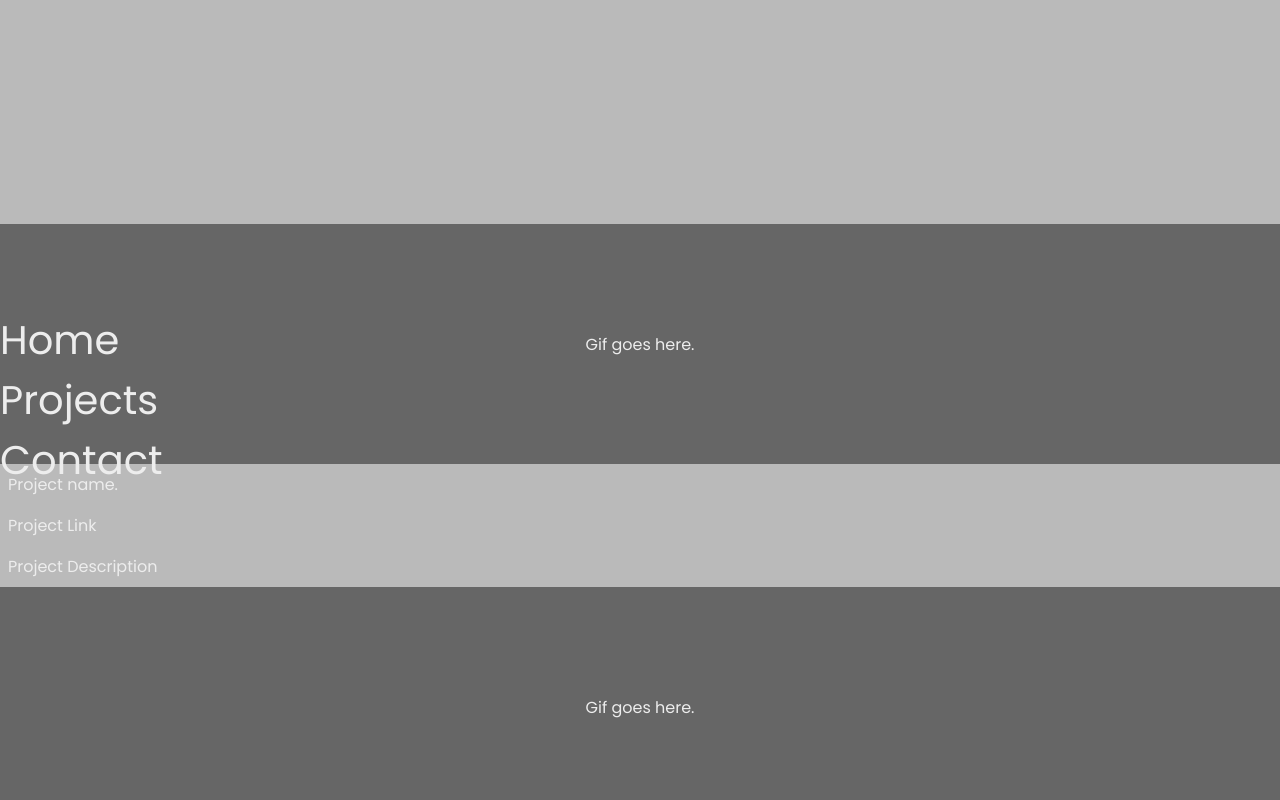
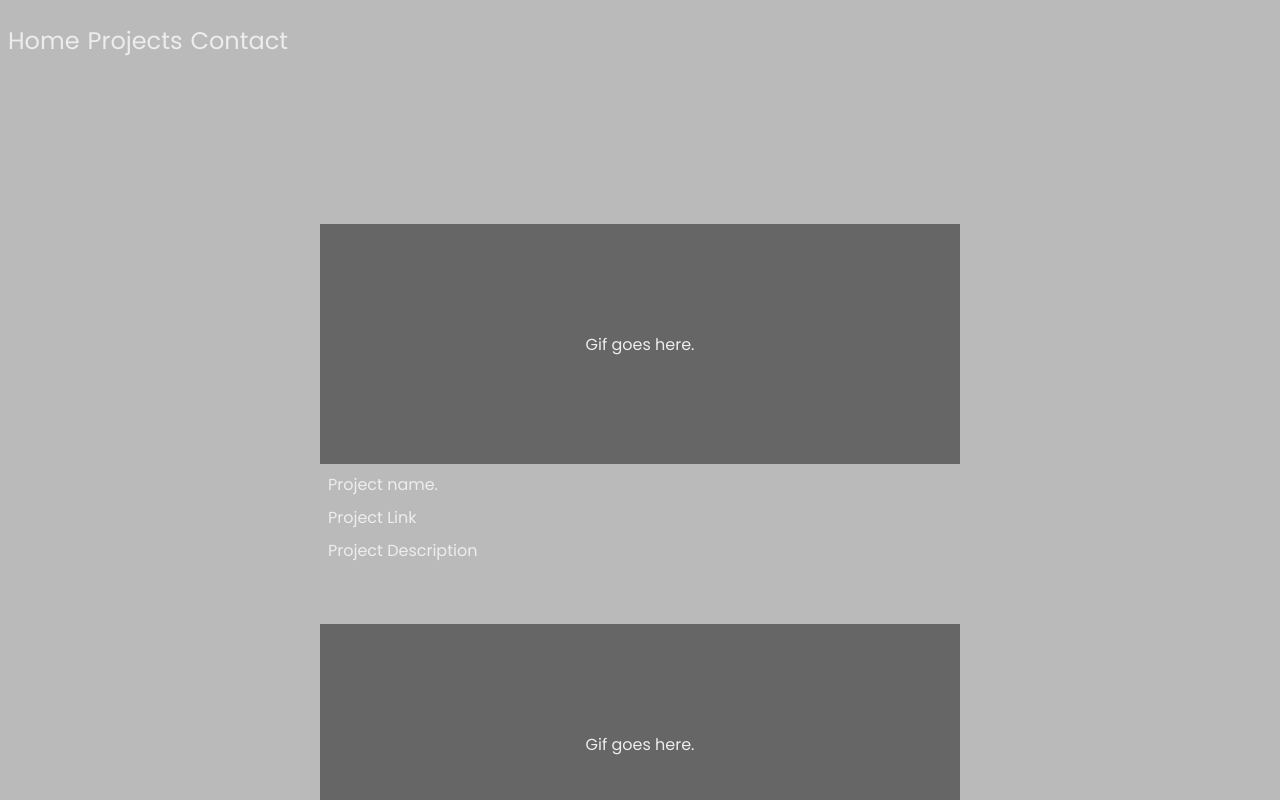
Before and after one commit to ginorios/portfolio, a React app: page /Projects in a window 1280 px wide. Shown: the top 800 px of the page. Built offline with nearby package versions, Linux system fonts and the light colour scheme.

Commit message:
Add Desktop Component

```diff
--- a/src/components/Display.js
+++ b/src/components/Display.js
@@ -4,11 +4,11 @@ import React from 'react'
 export default function Display(props) {
 
   return (
-    <>
+    <div className='projDisplay'>
       <p className='projGif'>{props.gif}</p>
       <p className='projTitle'>{props.projectTitle}</p>
       <a href='https://github.com' target='_blank' className='projLink'>{props.projectLink}</a>
       <p className='projDesc'>{props.projectDescription}</p>
-    </>
+    </div>
   )
 }
--- a/src/components/Nav.js
+++ b/src/components/Nav.js
@@ -1,19 +1,53 @@
 
-import React from 'react'
+import React, { useEffect } from 'react'
 import { Link } from 'react-router-dom'
 
 export default function Nav() {
   let [toggle, setToggle] = React.useState(true)
+
+  let [current, setCurrent] = React.useState(false)
+
+  /*
+  let [width, setWidth] = React.useState({
+    winWidth: window.innerWidth
+  })
+
+  //Window width
+  function fWidth() {
+    setWidth({ winWidth: window.innerWidth })
+
+    if(width < 699) {
+      setCurrent(!current)
+    } if(width > 700) {
+      setCurrent(current)
+    }
+  }
+
+  useEffect(() => {
+
+    window.addEventListener('resize', fWidth)
+
+    return () => {
+      window.removeEventListener('resize', fWidth)
+    }
+  }, [width])
+  */
+
   let style = {
     textDecoration: 'none',
     color: 'rgb(237,237,237)',
-    fontSize: '2.5rem'
+    margin: '0 0 0 0.5rem',
+    fontSize: current ? '2.5rem' : '1.5rem'
   }
+
+  /*
+  console.log(width.winWidth)
+  console.log(style.fontSize)
+  */
 
   function fTog() {
     setToggle(!toggle)
   }
-  console.log(toggle)
 
   return (
     <>
--- a/src/sass/style.scss
+++ b/src/sass/style.scss
@@ -34,9 +34,10 @@ $fw_bold: 700;
 //--- Font Size ---
 $fs_300: .8125rem;
 $fs_400: .875rem;
-$fs_500: 1rem;
+$fs_500: 1.5625rem;
 $fs_600: 1.875rem;
-$fs_700: 2.5rem;
+$fs_700: 2.1875rem;
+$fs_800: 2.5rem;
 
 //--- Colors ---
 $light_gray: #EDEDED;
@@ -174,3 +175,60 @@ $silver: #BABABA;
   }
 
 }
+
+@include m.breakpoint(large) {
+  //--- Menu ---
+  .menu,
+  .close {
+    display: none;
+  }
+
+  //--- Navigation ---
+  .navClose,
+  .navOpen {
+    justify-content: flex-start;
+    align-items: center;
+    flex-direction: row;
+    padding-left: 0.5rem;
+    height: 10vh;
+    width: 97.8vw;
+    transform: translateX(0);
+    opacity: 100;
+    background-color: transparent;
+    //border: 1px solid black;
+  }
+
+  //--- Header ---
+  .header {
+    h1 {
+      font-size: $fs_800;
+    }
+
+    p {
+      font-size: $fs_500;
+    }
+
+  }
+
+  //--- Section ---
+  .section {
+    flex-flow: row wrap;
+    justify-content: center;
+
+    .projDisplay {
+      width: 50vw;
+      padding: 0 1rem;
+    }
+  }
+
+  //--- Footer ---
+  .footer {
+    p {
+      font-size: $fs_500;
+    }
+  }
+
+
+
+
+}
```
